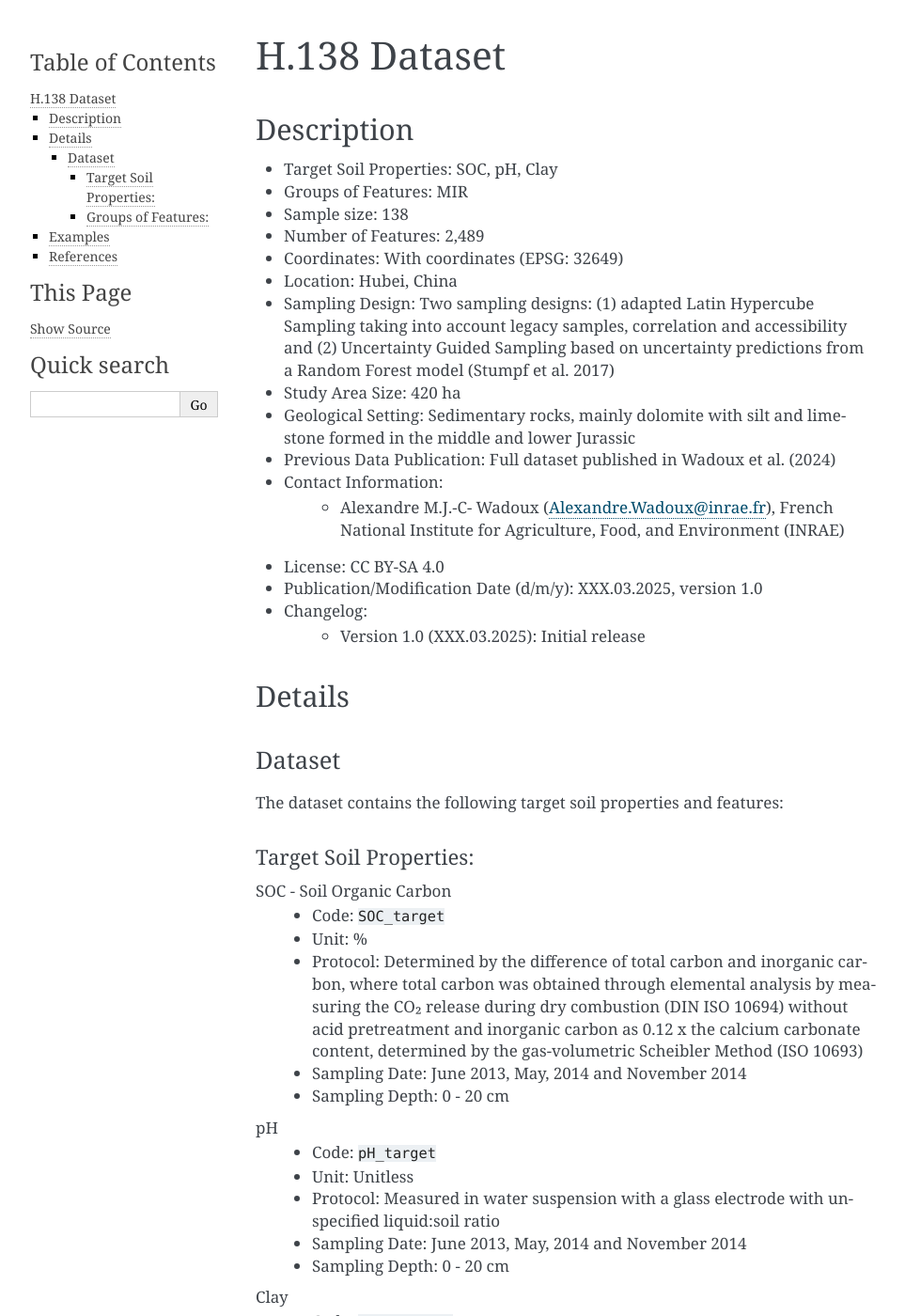
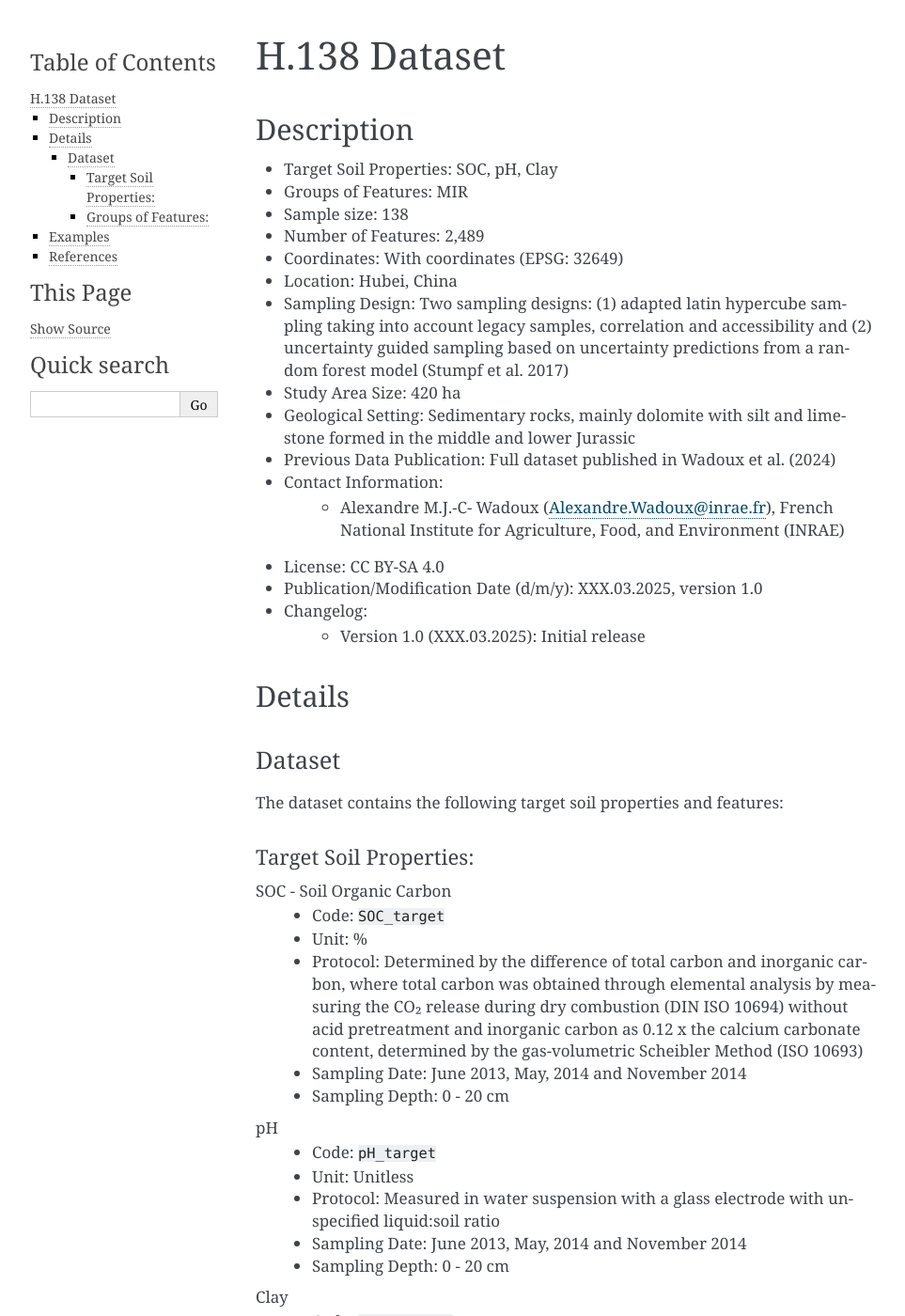
Before and after one commit to a11to1n3/LimeSoDa, a Sphinx documentation site: the page built from docs/source/datasets/H_138.rst, in a window 1280 px wide and 1400 px high. Shown: the whole window at 94% size, without its empty margins (148-1111 px from the left). Built offline with Sphinx 7.4.7, drawn with Linux system fonts in a browser that asks for light colours; pages that are not in the unit, such as notebooks, are missing from menus; some of the changed lines change nothing that is shown; some of the changed text lies outside the part shown.

Commit message:
Update H_138.rst

```diff
--- a/docs/source/datasets/H_138.rst
+++ b/docs/source/datasets/H_138.rst
@@ -9,7 +9,7 @@
 * Number of Features: 2,489
 * Coordinates: With coordinates (EPSG: 32649)
 * Location: Hubei, China
-* Sampling Design: Two sampling designs: (1) adapted Latin Hypercube Sampling taking into account legacy samples, correlation and accessibility and (2) Uncertainty Guided Sampling based on uncertainty predictions from a Random Forest model (Stumpf et al. 2017)
+* Sampling Design: Two sampling designs: (1) adapted latin hypercube sampling taking into account legacy samples, correlation and accessibility and (2) uncertainty guided sampling based on uncertainty predictions from a random forest model (Stumpf et al. 2017)
 * Study Area Size: 420 ha
 * Geological Setting: Sedimentary rocks, mainly dolomite with silt and limestone formed in the middle and lower Jurassic
 * Previous Data Publication: Full dataset published in Wadoux et al. (2024)
@@ -55,13 +55,13 @@
 """""""""""""""""
 
 MIR – Mid Infrared Spectroscopy
-    * Number Features: 2,489
+    * Number of Features: 2,489
     * Code(s): ``wn_5397.9``, ``wn_5396``, ``wn_5394`` ... ``wn_599.8``
     * Unit: % (Reflectance)
     * Sensing: VERTEX 70v FT-IR Spectrometer (Bruker Optik, Ettlingen, Germany), on dried and sieved samples (<2 mm) in the laboratory, spectral range was 7,500 - 370 cm^-1 at 0.4 cm^-1 intervals
     * Processing: Discarding irrelevant spectral data of the spectrum (7,500 - 5,397.9 cm^-1) and noisy edges of the spectrum (599.8 - 370 cm^-1)
     * Sampling Date: June 2013, May, 2014 and November 2014
-    * Spectral Information (after data processing):
+    * Spectral Information (After Data Processing):
         * Data Representation: Wavenumber (in cm^-1)
         * Spectral Resolution: ~2 cm^-1
         * Spectral Range: 5,397.9 – 599.8 cm^-1
```
